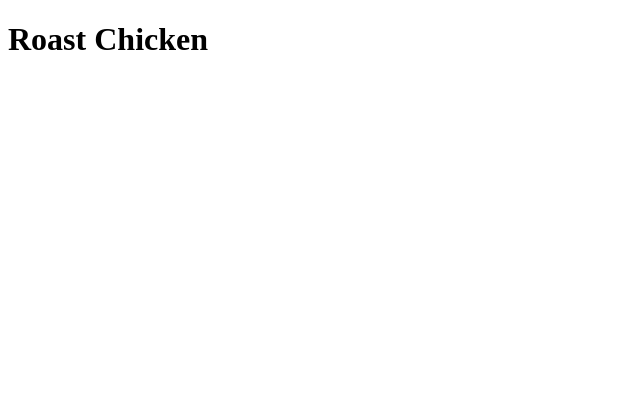
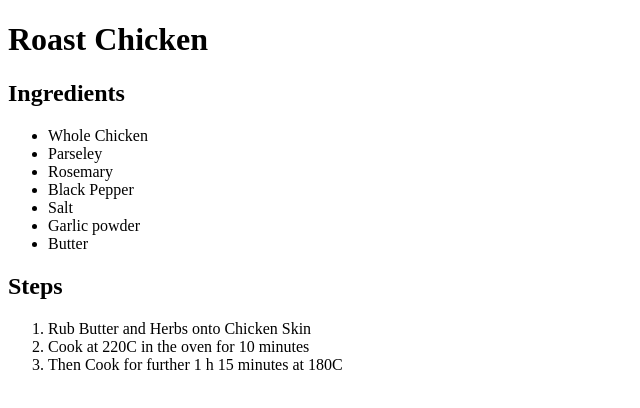
Before and after one commit to SI2105/odin-recipes, a plain HTML site: page recipes/roastchicken.html in a window 1280 px wide. Shown: the whole page, without its empty margins (0-640 px from the left). Drawn offline with Linux system fonts and the light colour scheme.

Commit message:
Added Ingredients and Steps to roastchicken.html
So the Ingredients and Recipe Steps are clear to user.

```diff
--- a/recipes/roastchicken.html
+++ b/recipes/roastchicken.html
@@ -7,5 +7,22 @@
 </head>
 <body>
     <h1>Roast Chicken</h1>
+    <h2>Ingredients</h2>
+    <ul>
+        <li>Whole Chicken</li>
+        <li>Parseley</li>
+        <li>Rosemary</li>
+        <li>Black Pepper</li>
+        <li>Salt</li>
+        <li>Garlic powder</li>
+        <li>Butter</li>
+    </ul>
+
+    <h2>Steps</h2>
+    <ol>
+        <li>Rub Butter and Herbs onto Chicken Skin</li>
+        <li>Cook at 220C in the oven for 10 minutes </li>
+        <li>Then Cook for further 1 h 15 minutes at 180C</li>
+    </ol>
 </body>
 </html>
```
